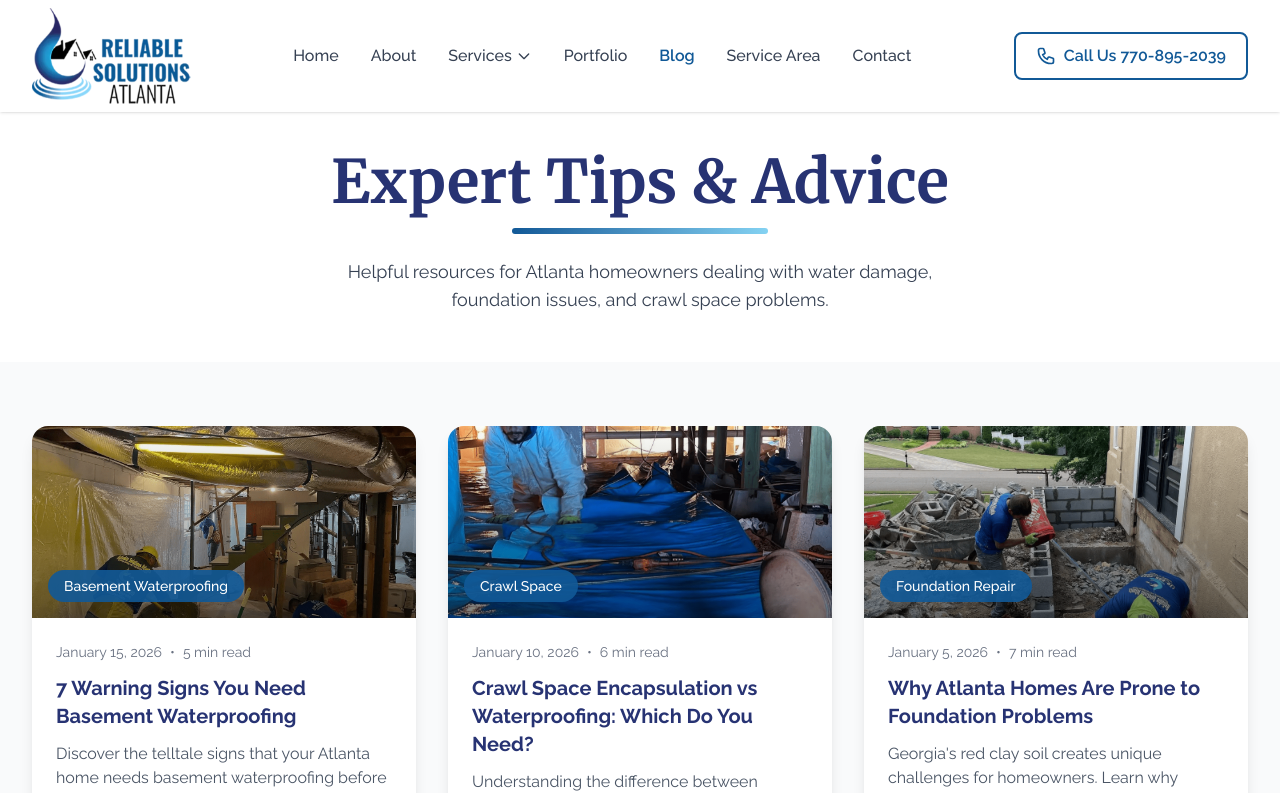
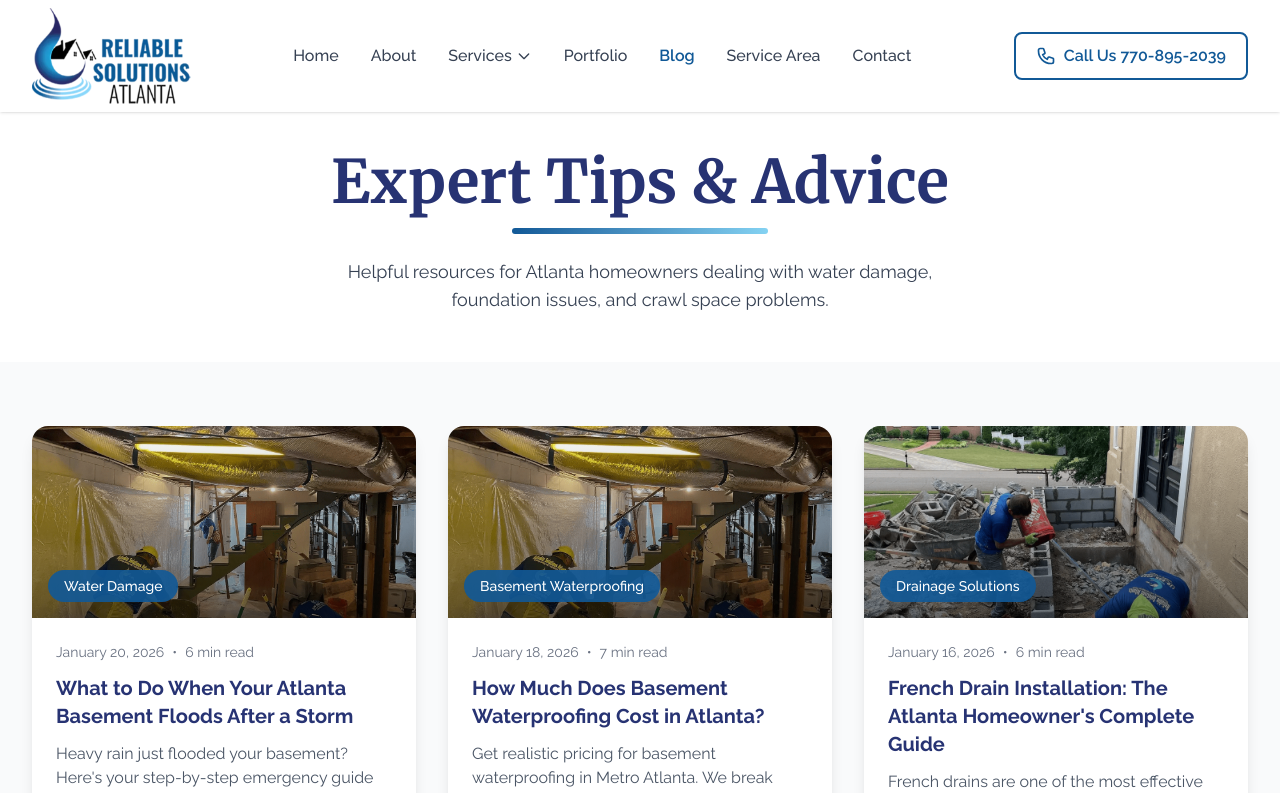
Before and after one commit to gibsonthompson/reliable-solutions-atlanta, a Next.js app: page /blog in a window 1280 px wide. Shown: the top 793 px of the page. Built offline with nearby package versions, Linux system fonts and the light colour scheme.

Commit message:
Update page.js

```diff
--- a/app/blog/page.js
+++ b/app/blog/page.js
@@ -9,6 +9,33 @@ export const metadata = {
 }
 
 const blogPosts = [
+  {
+    slug: 'what-to-do-when-basement-floods-atlanta',
+    title: 'What to Do When Your Atlanta Basement Floods After a Storm',
+    excerpt: 'Heavy rain just flooded your basement? Here\'s your step-by-step emergency guide for Metro Atlanta homeowners dealing with water damage.',
+    date: 'January 20, 2026',
+    readTime: '6 min read',
+    category: 'Water Damage',
+    image: '/images/portfolio/basement-waterproofing-interior.png',
+  },
+  {
+    slug: 'basement-waterproofing-cost-atlanta',
+    title: 'How Much Does Basement Waterproofing Cost in Atlanta?',
+    excerpt: 'Get realistic pricing for basement waterproofing in Metro Atlanta. We break down costs by solution type so you can budget with confidence.',
+    date: 'January 18, 2026',
+    readTime: '7 min read',
+    category: 'Basement Waterproofing',
+    image: '/images/portfolio/basement-waterproofing-interior.png',
+  },
+  {
+    slug: 'french-drain-installation-atlanta-guide',
+    title: 'French Drain Installation: The Atlanta Homeowner\'s Complete Guide',
+    excerpt: 'French drains are one of the most effective solutions for Georgia\'s drainage problems. Learn how they work and whether your home needs one.',
+    date: 'January 16, 2026',
+    readTime: '6 min read',
+    category: 'Drainage Solutions',
+    image: '/images/portfolio/foundation-repair-crew-working-atlanta.png',
+  },
   {
     slug: 'signs-you-need-basement-waterproofing',
     title: '7 Warning Signs You Need Basement Waterproofing',
```
